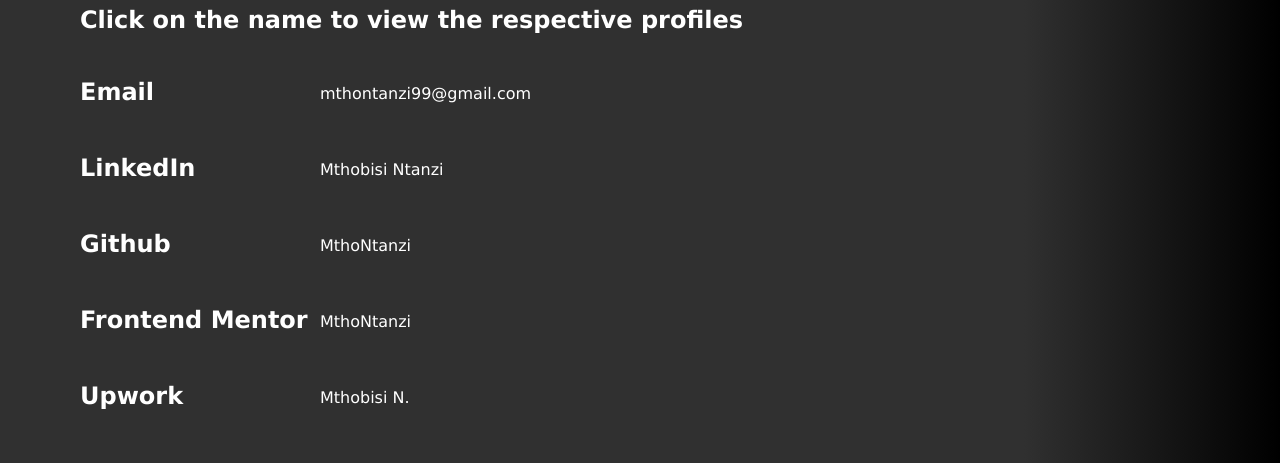
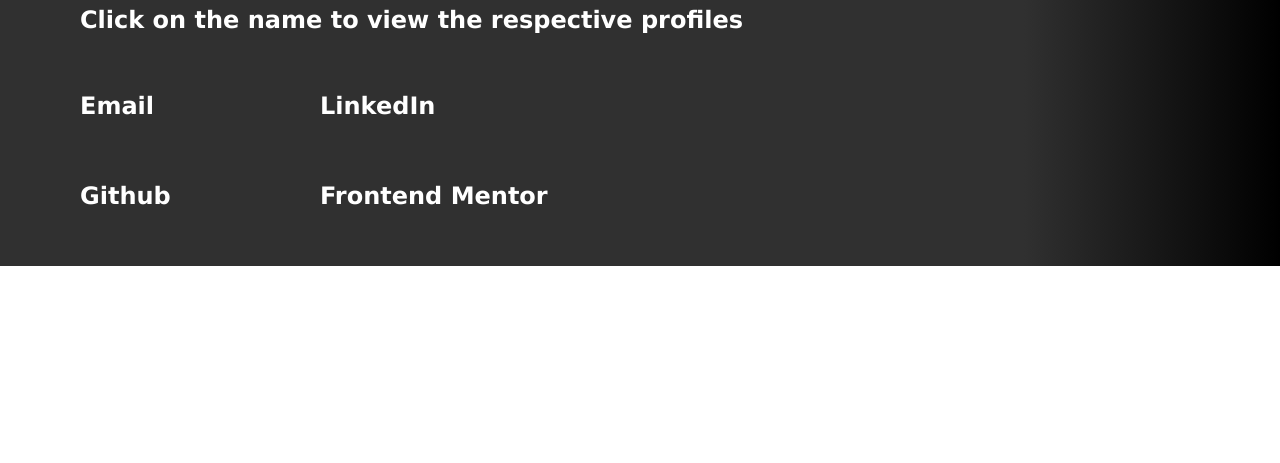
Before and after one commit to MthoNtanzi/portfolio, a Vue app: page / in a window 1280 px wide. Shown: the part 3263-3726 px from the top of the page. After the commit the page ends 3529 px from the top, so only its background shows below. Built offline with nearby package versions, Linux system fonts and the light colour scheme.

Commit message:
Refactor Contact.vue template and styles

```diff
--- a/src/views/Contact.vue
+++ b/src/views/Contact.vue
@@ -7,20 +7,13 @@
             <!-- Contact Info is a grid -->
             <div class="contact-info">
                 <!-- Email -->
-                <p class="sites">Email</p>
-                <p><a target="_blank" href="mailto:mthontanzi99@gmail.com">mthontanzi99@gmail.com</a></p>
+                <p class="sites"><a target="_blank" href="mailto:mthontanzi99@gmail.com">Email</a></p>
                 <!-- LinkedIN -->
-                <p class="sites">LinkedIn</p>
-                <p><a target="_blank" href="https://www.linkedin.com/in/mthobisi-ntanzi-17234820b/">Mthobisi Ntanzi</a></p>
+                <p class="sites"><a target="_blank" href="https://www.linkedin.com/in/mthobisi-ntanzi-17234820b/">LinkedIn</a></p>
                 <!-- Github -->
-                <p class="sites">Github</p>
-                <p><a target="_blank" href="https://www.github.com/MthoNtanzi/">MthoNtanzi</a></p>
+                <p class="sites"><a target="_blank" href="https://www.github.com/MthoNtanzi/">Github</a></p>
                 <!-- Frontend mentor -->
-                <p class="sites">Frontend Mentor</p>
-                <p><a target="_blank" href="https://www.frontendmentor.io/profile/MthoNtanzi">MthoNtanzi</a></p>
-                <!-- Upwork -->
-                <p class="sites">Upwork</p>
-                <p><a href="https://www.upwork.com/freelancers/~011a5816fb5ac94684" target="_blank" rel="noopener noreferrer">Mthobisi N.</a></p>
+                <p class="sites"><a target="_blank" href="https://www.frontendmentor.io/profile/MthoNtanzi">Frontend Mentor</a></p>
             </div>
         </div>
     </div>
@@ -57,11 +50,10 @@
         color: white;
         text-decoration: none;
     }
+    .contact-info :nth-child(1),
     .contact-info :nth-child(2),
-    .contact-info :nth-child(4),
-    .contact-info :nth-child(6),
-    .contact-info :nth-child(8),
-    .contact-info :nth-child(10)
+    .contact-info :nth-child(3),
+    .contact-info :nth-child(4)
     {
         padding-top: 0.9rem;
     }
@@ -87,13 +79,13 @@
     }
 
     .contact-info :nth-child(1),
+    .contact-info :nth-child(2),
     .contact-info :nth-child(3),
-    .contact-info :nth-child(5),
-    .contact-info :nth-child(7),
-    .contact-info :nth-child(9)
+    .contact-info :nth-child(7)
     {
         margin-bottom: 0;
     }
 
   }
+
 </style>
```
